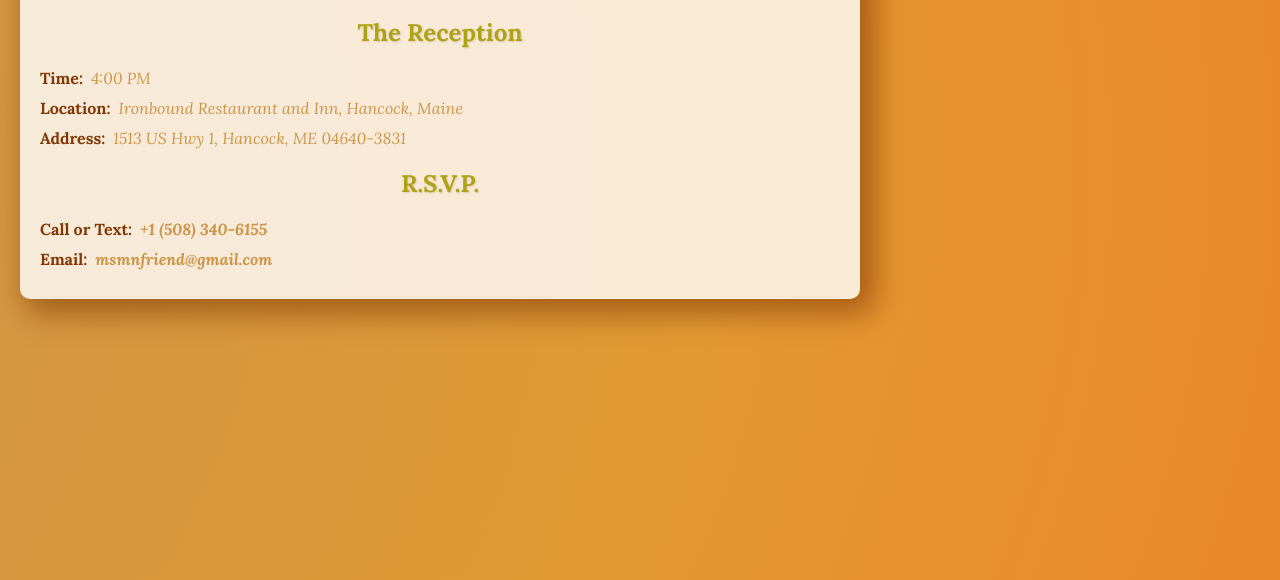
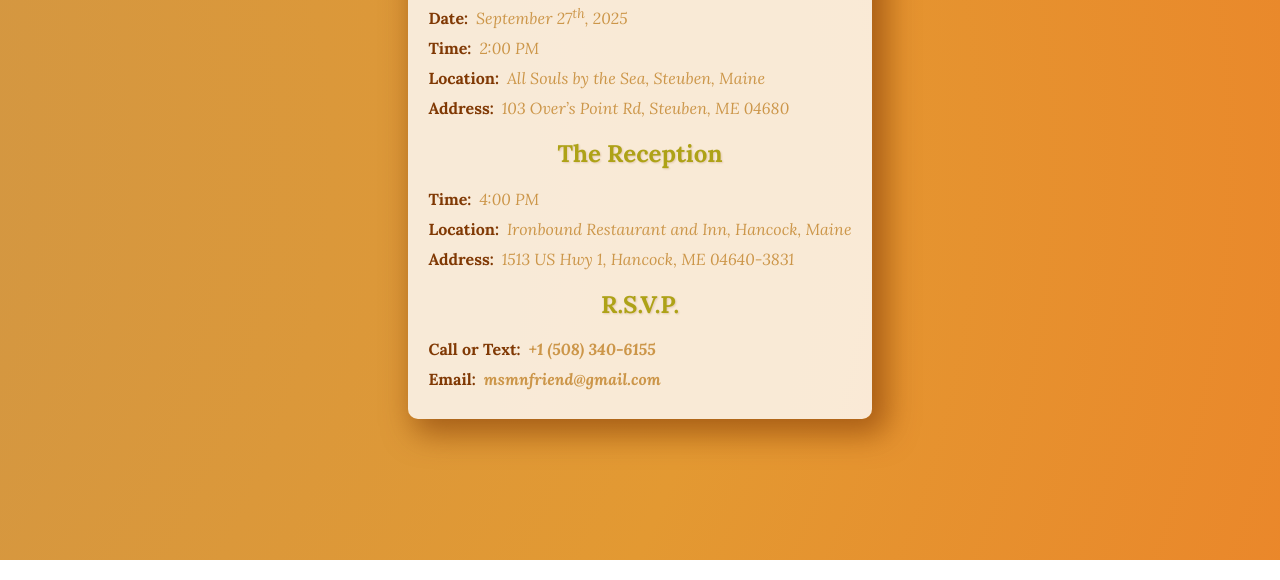
Before and after one commit to jkochis/jkochis.github.io, a plain HTML site: page index.html in a window 1280 px wide. Shown: the part 240-820 px from the top of the page. Drawn offline with Linux system fonts and the light colour scheme.

Commit message:
Update body styles to use Flexbox for centering content

```diff
--- a/index.html
+++ b/index.html
@@ -43,7 +43,9 @@
             margin: 0;
             padding: 0;
             min-height: 100vh;
-            /* Ensures the body covers the full viewport height */
+            display: flex; /* Use Flexbox */
+            justify-content: center; /* Center horizontally */
+            align-items: center; /* Center vertically */
             background: var(--page-gradient);
             background-size: 500% 500%;
             /* Makes the gradient large enough to animate */
```
